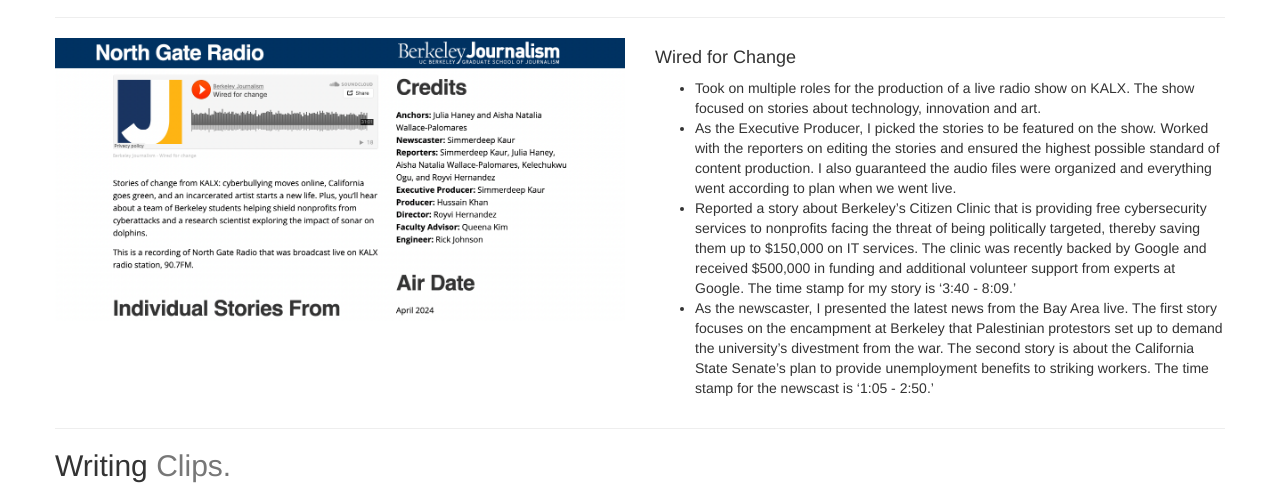
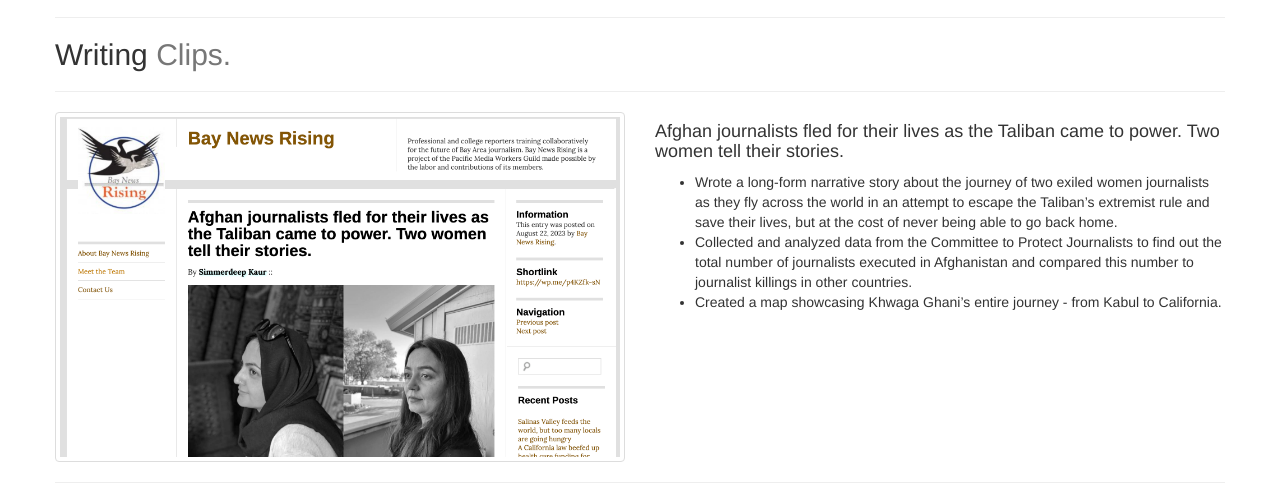
Before and after one commit to simmerdeepkaur/portfolio, a plain HTML site: page index.html in a window 1280 px wide. Shown: the part 1156-1641 px from the top of the page. Drawn offline with nearby package versions, Linux system fonts and the light colour scheme.

Commit message:
Update index.html
removed WIRED FOR CHANGE

```diff
--- a/index.html
+++ b/index.html
@@ -190,28 +190,7 @@
 </div> <!-- Closes first row -->
 
 
-<hr class="featurette-divider">
-                <div class="row">
-					<div class="clip col-sm-6 col-6">
-						<a target="_blank" href="https://projects.journalism.berkeley.edu/radio/show/wired-for-change/">
-							<img class="featurette-image img-responsive" src="Wired for Change.png" alt="Wired for Change screenshot">
-						</a>
-					</div>
-                    <div class="clip col-sm-6 col-6">
-                      <h4>Wired for Change</h4>
-                        <p><ul>
-                        <li>Took on multiple roles for the production of a live radio show on KALX. The show focused on stories about technology, innovation and art.
-</li>
-                        <li>As the Executive Producer, I picked the stories to be featured on the show. Worked with the reporters on editing the stories and ensured the highest possible standard of content production. I also guaranteed the audio files were organized and everything went according to plan when we went live.
-</li>
-                        <li>Reported a story about Berkeley’s Citizen Clinic that is providing free cybersecurity services to nonprofits facing the threat of being politically targeted, thereby saving them up to $150,000 on IT services. The clinic was recently backed by Google and received $500,000 in funding and additional volunteer support from experts at Google. The time stamp for my story is ‘3:40 - 8:09.’
-                        </li>
-                        <li>As the newscaster, I presented the latest news from the Bay Area live. The first story focuses on the encampment at Berkeley that Palestinian protestors set up to demand the university’s divestment from the war. The second story is about the California State Senate’s plan to provide unemployment benefits to striking workers.
-The time stamp for the newscast is ‘1:05 - 2:50.’
-</li>
-                        </ul>
-                    </div>
-</div>
+
 
 <hr class="featurette-divider">
 
```
